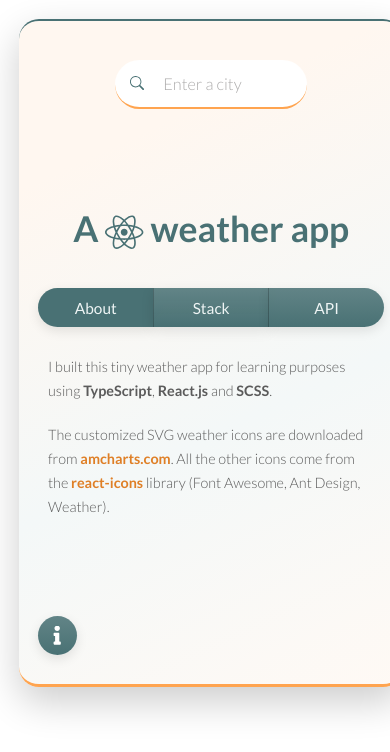
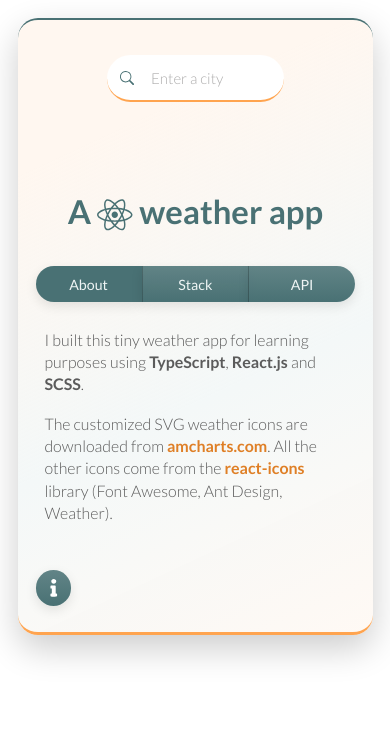
Before and after one commit to filippocamagni/react-weather-app, a React (Create React App) app: page / in a window 390 px wide. Shown: the top 752 px of the page. Built offline with nearby package versions, Linux system fonts and the light colour scheme.

Commit message:
Some minor fixes

```diff
--- a/src/components/StartupScreen/StartupScreen.module.scss
+++ b/src/components/StartupScreen/StartupScreen.module.scss
@@ -313,6 +313,9 @@
     &_h1 {
       font-size: 3.7rem;
     }
+    &_p {
+      font-size: 1.8rem;
+    }
   }
 }
 
@@ -320,6 +323,9 @@
   .stup {
     &_h1 {
       font-size: 3.2rem;
+    }
+    &_p {
+      font-size: 1.6rem;
     }
   }
 
@@ -344,6 +350,9 @@
         margin: 0rem;
       }
     }
+    &_p {
+      font-size: 1.5rem;
+    }
   }
 
   .tooltip {
--- a/src/styles/global.scss
+++ b/src/styles/global.scss
@@ -29,7 +29,7 @@ h2 {
 
 @media (max-width: 700px) {
   html {
-    font-size: 60%;
+    font-size: 55.5%;
   }
 }
 
@@ -38,9 +38,3 @@ h2 {
     margin: 2rem;
   }
 }
-
-@media (max-width: 375px) {
-  html {
-    font-size: 55.5%;
-  }
-}
```
